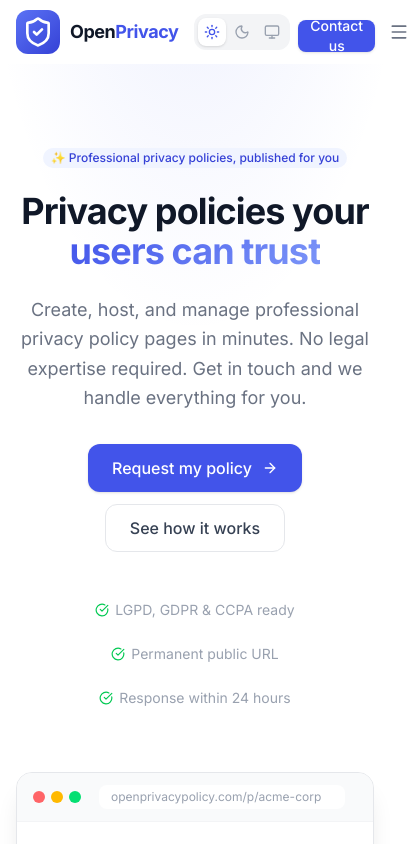
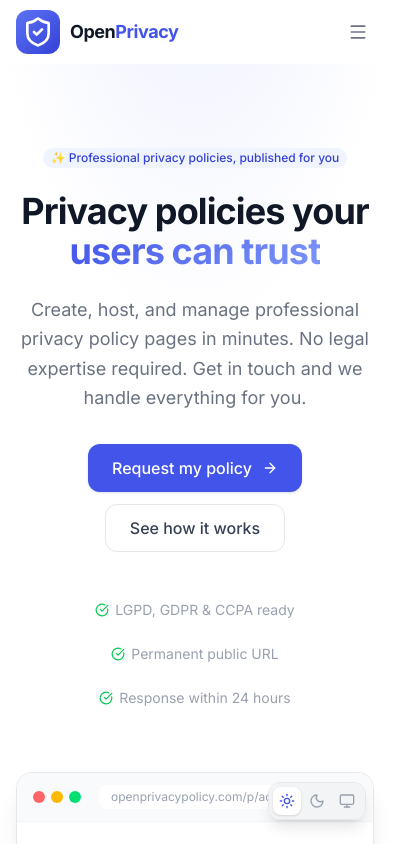
Before and after one commit to Ever-Software/openprivacypolicy, a React (Vite) app: page / in a window 390 px wide. Shown: the top 844 px of the page, 415 px wide, since content can reach past the window. Built offline with nearby package versions, Linux system fonts and the light colour scheme.

Commit message:
refact headers

```diff
--- a/src/index.css
+++ b/src/index.css
@@ -65,14 +65,14 @@
   }
 
   .glass {
-    background: rgba(255, 255, 255, 0.8);
+    background: rgba(255, 255, 255, 0.96);
     backdrop-filter: blur(12px);
     -webkit-backdrop-filter: blur(12px);
     border: 1px solid rgba(255, 255, 255, 0.6);
   }
 
   .dark .glass {
-    background: rgba(17, 24, 39, 0.8);
+    background: rgba(17, 24, 39, 0.96);
     border-color: rgba(255, 255, 255, 0.08);
   }
 
--- a/src/layouts/AppLayout.tsx
+++ b/src/layouts/AppLayout.tsx
@@ -16,10 +16,10 @@ const CONTACT_HREF = 'mailto:eversoftwarehouse@gmail.com?subject=Privacy%20polic
 
 function ThemeToggle() {
   const { theme, setTheme } = useThemeStore()
-  const options: { value: Theme; icon: React.ReactNode }[] = [
-    { value: 'light', icon: <Sun className="size-4" /> },
-    { value: 'dark', icon: <Moon className="size-4" /> },
-    { value: 'system', icon: <Monitor className="size-4" /> },
+  const options: { value: Theme; icon: React.ReactNode; label: string }[] = [
+    { value: 'light', icon: <Sun className="size-4" />, label: 'Light' },
+    { value: 'dark', icon: <Moon className="size-4" />, label: 'Dark' },
+    { value: 'system', icon: <Monitor className="size-4" />, label: 'System' },
   ]
   return (
     <div className="flex items-center gap-0.5 bg-gray-100 dark:bg-gray-800 rounded-xl p-1">
@@ -79,13 +79,13 @@ export function AppLayout({ children, transparent }: AppLayoutProps) {
           </nav>
 
           <div className="flex items-center gap-2">
-            <ThemeToggle />
-            <a href={CONTACT_HREF}>
+            <a href={CONTACT_HREF} className="hidden md:block">
               <Button size="sm">Contact us</Button>
             </a>
             <button
-              className="md:hidden p-1.5 rounded-lg text-gray-500 hover:bg-gray-100 dark:hover:bg-gray-800"
+              className="md:hidden p-1.5 rounded-lg text-gray-500 hover:bg-gray-100 dark:hover:bg-gray-800 transition-colors"
               onClick={() => setMenuOpen((v) => !v)}
+              aria-label={menuOpen ? 'Close menu' : 'Open menu'}
             >
               {menuOpen ? <X className="size-5" /> : <Menu className="size-5" />}
             </button>
@@ -93,24 +93,22 @@ export function AppLayout({ children, transparent }: AppLayoutProps) {
         </div>
 
         {menuOpen && (
-          <div className="md:hidden bg-white dark:bg-gray-900 border-b border-gray-100 dark:border-gray-800 px-4 pb-4">
+          <div className="md:hidden bg-white dark:bg-gray-900 border-b border-gray-100 dark:border-gray-800 px-4 py-3 flex flex-col gap-1">
             {NAV_LINKS.map((link) => (
               <a
                 key={link.href}
                 href={link.href}
-                className="block py-2.5 text-sm text-gray-700 dark:text-gray-300"
+                className="block px-3 py-2.5 text-sm text-gray-700 dark:text-gray-300 rounded-lg hover:bg-gray-50 dark:hover:bg-gray-800 transition-colors"
                 onClick={() => setMenuOpen(false)}
               >
                 {link.label}
               </a>
             ))}
-            <a
-              href={CONTACT_HREF}
-              className="block py-2.5 text-sm font-medium text-brand-600 dark:text-brand-400"
-              onClick={() => setMenuOpen(false)}
-            >
-              Contact us
-            </a>
+            <div className="mt-2 pt-3 border-t border-gray-100 dark:border-gray-800">
+              <a href={CONTACT_HREF} onClick={() => setMenuOpen(false)}>
+                <Button className="w-full" size="sm">Contact us</Button>
+              </a>
+            </div>
           </div>
         )}
       </header>
@@ -160,6 +158,11 @@ export function AppLayout({ children, transparent }: AppLayoutProps) {
           </div>
         </div>
       </footer>
+
+      {/* Floating theme toggle — fixed bottom-right, visible on all screen sizes */}
+      <div className="fixed bottom-6 right-6 z-50 shadow-lg rounded-xl border border-gray-200 dark:border-gray-700">
+        <ThemeToggle />
+      </div>
     </div>
   )
 }
```
